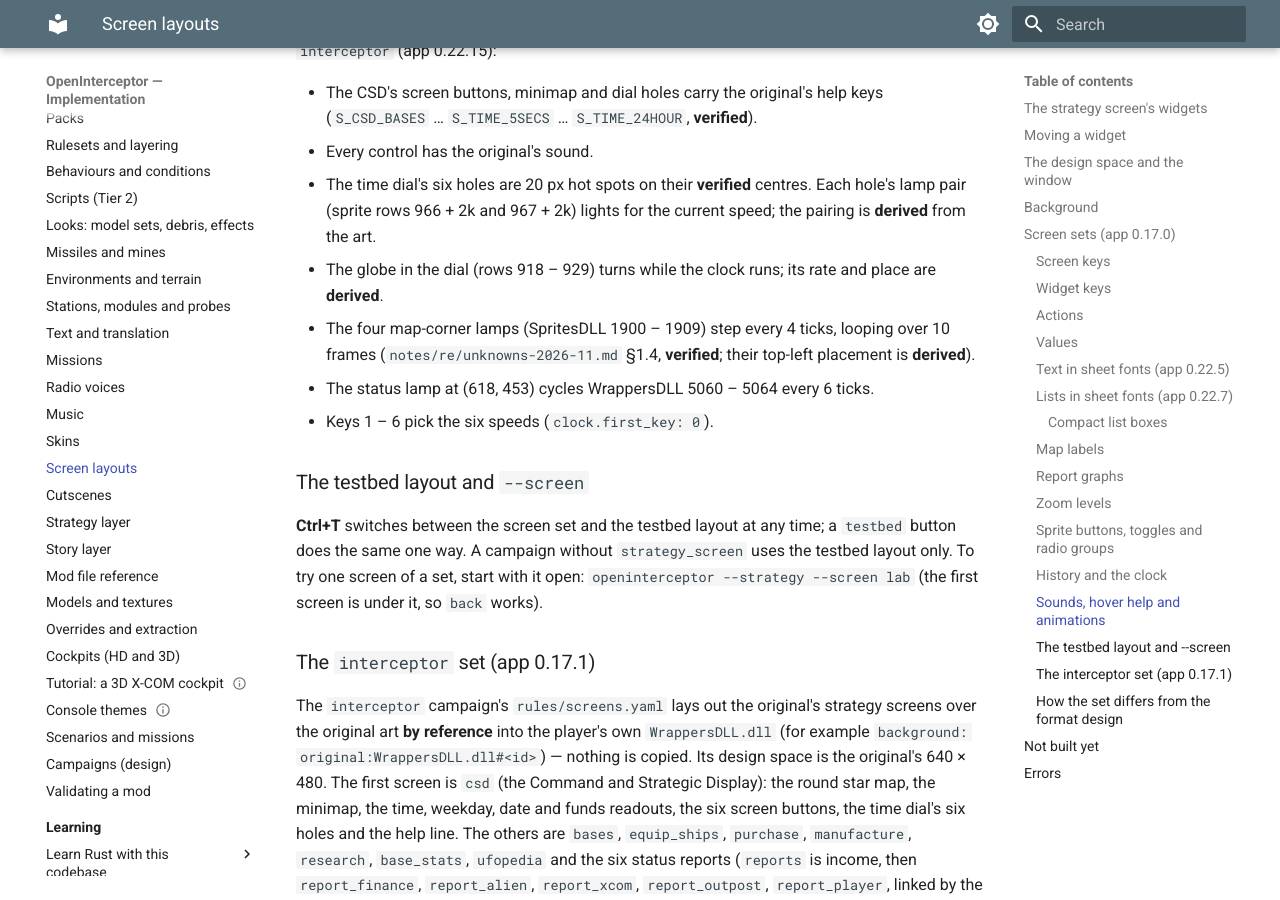
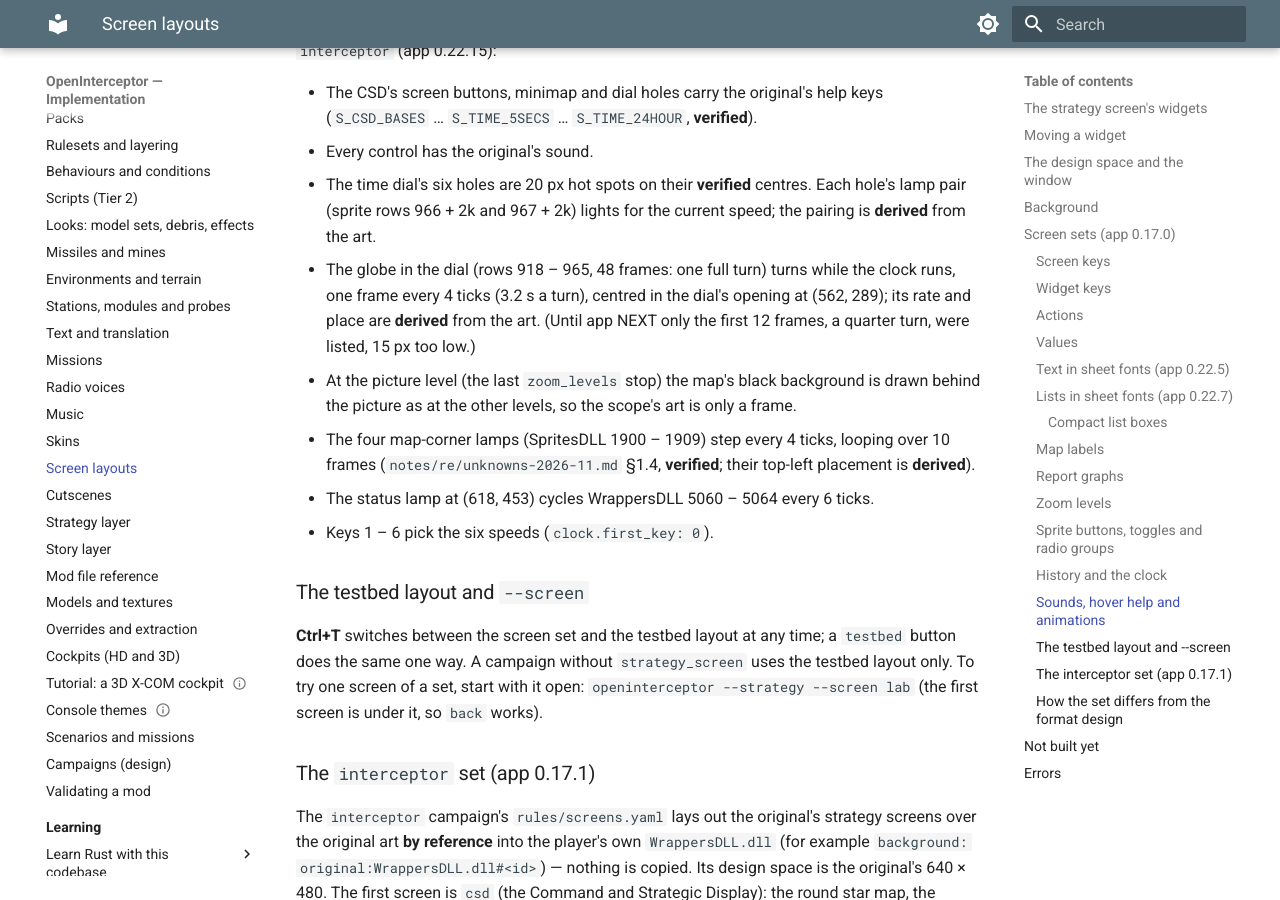
Before and after one commit to bbogovich/OpenInterceptor, an MkDocs documentation site: the page built from docs/modding/screens.md, in a window 1280 px wide and 900 px high, scrolled down 17579 px. Built offline with MkDocs 1.6.1 and Material for MkDocs 9.7.7, drawn with Linux system fonts in a browser that asks for light colours.

Commit message:
Docs: the dial globe's full turn and the picture level's black scope (#145)
Issue: #145
Co-Authored-By: Claude Opus 5.5 <noreply@anthropic.com>

```diff
--- a/docs/modding/screens.md
+++ b/docs/modding/screens.md
@@ -559,8 +559,12 @@ Since app 0.22.15 (plan M2 #126, RQ-UI-09 – 12):
 - The time dial's six holes are 20 px hot spots on their **verified** centres. Each hole's lamp
   pair (sprite rows 966 + 2k and 967 + 2k) lights for the current speed; the pairing is
   **derived** from the art.
-- The globe in the dial (rows 918 – 929) turns while the clock runs; its rate and place are
-  **derived**.
+- The globe in the dial (rows 918 – 965, 48 frames: one full turn) turns while the clock runs,
+  one frame every 4 ticks (3.2 s a turn), centred in the dial's opening at (562, 289); its rate
+  and place are **derived** from the art. (Until app NEXT only the first 12 frames, a quarter
+  turn, were listed, 15 px too low.)
+- At the picture level (the last `zoom_levels` stop) the map's black background is drawn
+  behind the picture as at the other levels, so the scope's art is only a frame.
 - The four map-corner lamps (SpritesDLL 1900 – 1909) step every 4 ticks, looping over 10
   frames (`notes/re/unknowns-2026-11.md` §1.4, **verified**; their top-left placement is
   **derived**).
```
Also changed, not shown: docs/implementation/status.md (+8 -0 lines), docs/implementation/testing/manual-tests.md (+9 -0 lines), docs/user-guide/getting-started.md (+1 -0 lines).
